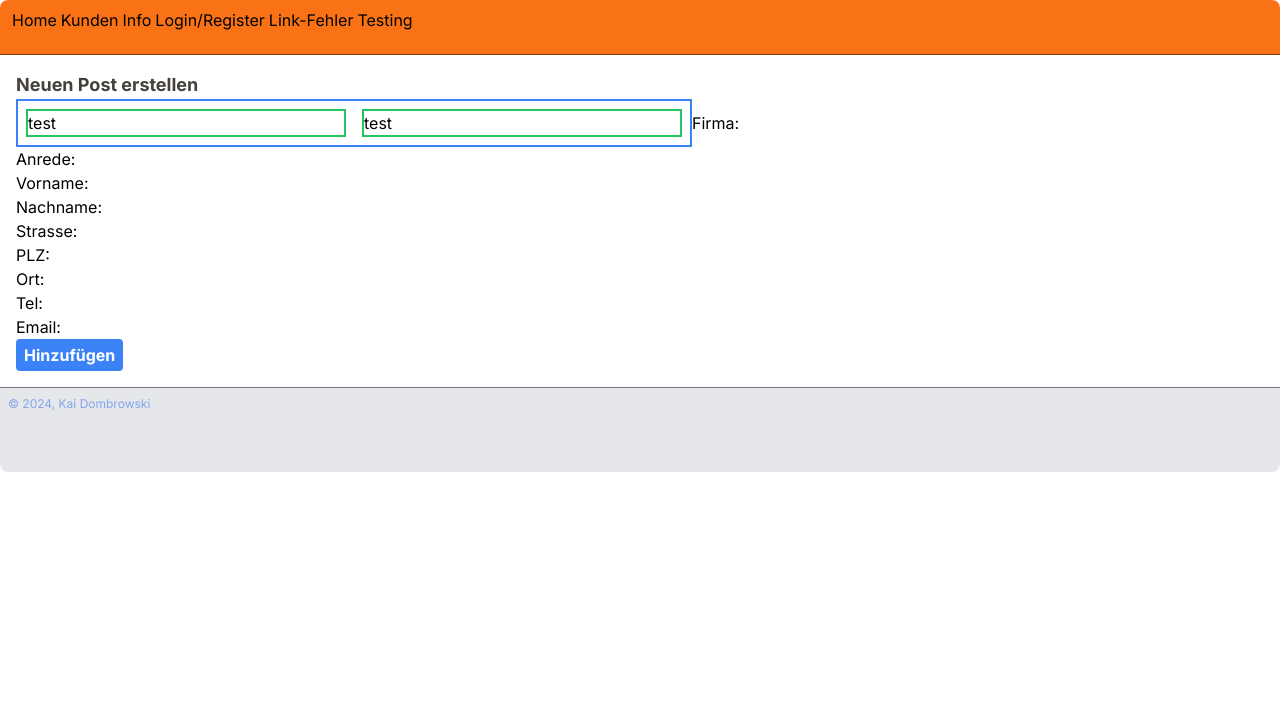
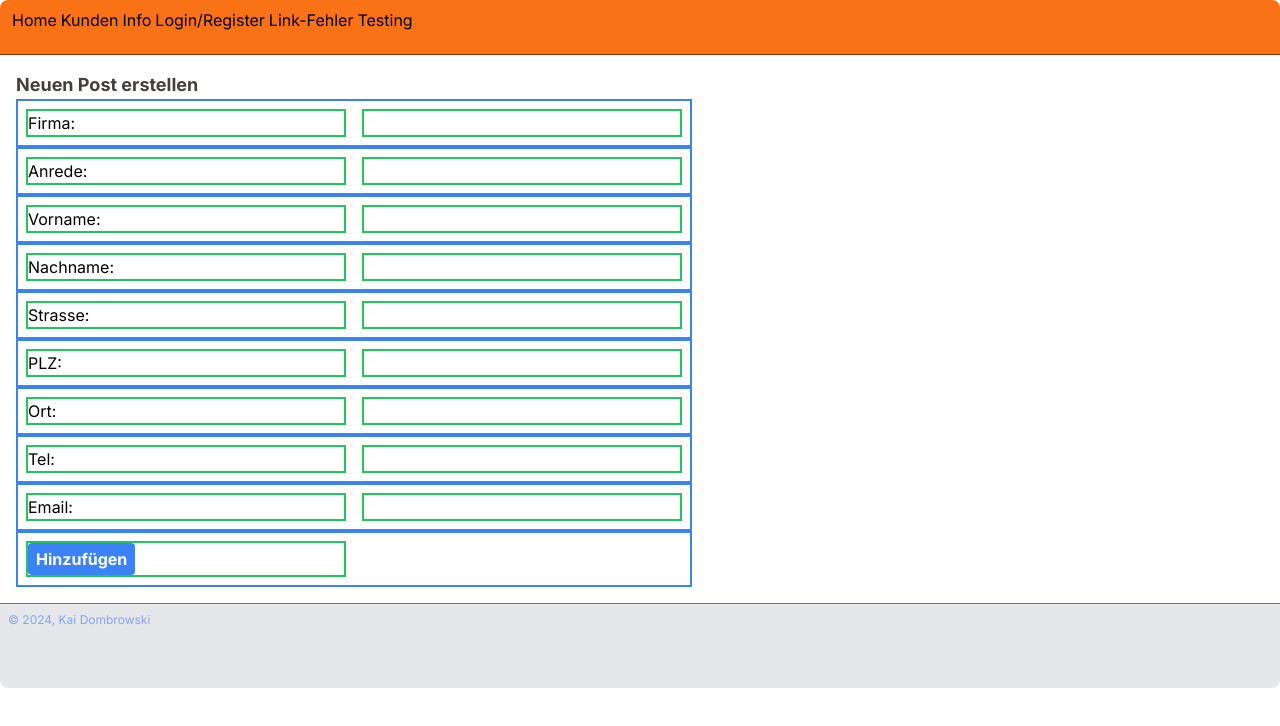
Before and after one commit to chefkoch0312/littlecrm3, a Next.js app: page /kunden/kunde/create in a window 1280 px wide. Shown: the top 726 px of the page. Built offline with nearby package versions, Linux system fonts and the light colour scheme.

Commit message:
zwischenstand im forumular

```diff
--- a/app/kunden/kunde/create/CreateForm.jsx
+++ b/app/kunden/kunde/create/CreateForm.jsx
@@ -40,94 +40,95 @@ export default function CreateForm() {
     return (
         <form onSubmit={handleSubmit} >
             <div className="columns-2 border-solid border-2 border-blue-500 p-2 w-auto inline-block">
-                <div className="border-solid border-2 border-green-500 w-80">test</div>
-                <div className="border-solid border-2 border-green-500 w-80">test</div>
-            </div>
-            <label>
-                <span>Firma:</span>
-                <input
+                <div className="border-solid border-2 border-green-500 w-80">Firma:</div>
+                <div className="border-solid border-2 border-green-500 w-80"><input
                     required
                     type="text"
                     onChange={(e) => setFirma(e.target.value)}
                     value={firma}
-                />
-            </label><br />
-            <label>
-                <span>Anrede:</span>
-                <input
+                /></div>
+            </div>
+            <div className="columns-2 border-solid border-2 border-blue-500 p-2 w-auto inline-block">
+                <div className="border-solid border-2 border-green-500 w-80">Anrede:</div>
+                <div className="border-solid border-2 border-green-500 w-80"><input
                     required
                     type="text"
                     onChange={(e) => setAnrede(e.target.value)}
                     value={anrede}
-                />
-            </label><br />
-            <label>
-                <span>Vorname:</span>
-                <input
+                /></div>
+            </div>
+            <div className="columns-2 border-solid border-2 border-blue-500 p-2 w-auto inline-block">
+                <div className="border-solid border-2 border-green-500 w-80">Vorname:</div>
+                <div className="border-solid border-2 border-green-500 w-80"><input
                     required
                     type="text"
                     onChange={(e) => setVorname(e.target.value)}
                     value={vorname}
-                />
-            </label><br />
-            <label>
-                <span>Nachname:</span>
-                <input
+                /></div>
+            </div>
+            <div className="columns-2 border-solid border-2 border-blue-500 p-2 w-auto inline-block">
+                <div className="border-solid border-2 border-green-500 w-80">Nachname:</div>
+                <div className="border-solid border-2 border-green-500 w-80"><input
                     required
                     type="text"
                     onChange={(e) => setNachname(e.target.value)}
                     value={nachname}
-                />
-            </label><br />
-            <label>
-                <span>Strasse:</span>
-                <input
+                /></div>
+            </div>
+            <div className="columns-2 border-solid border-2 border-blue-500 p-2 w-auto inline-block">
+                <div className="border-solid border-2 border-green-500 w-80">Strasse:</div>
+                <div className="border-solid border-2 border-green-500 w-80"><input
                     required
                     type="text"
                     onChange={(e) => setStrasse(e.target.value)}
                     value={strasse}
-                />
-            </label><br />
-            <label>
-                <span>PLZ:</span>
-                <input
+                /></div>
+            </div>
+            <div className="columns-2 border-solid border-2 border-blue-500 p-2 w-auto inline-block">
+                <div className="border-solid border-2 border-green-500 w-80">PLZ:</div>
+                <div className="border-solid border-2 border-green-500 w-80"><input
                     required
                     type="text"
                     onChange={(e) => setPLZ(e.target.value)}
                     value={plz}
-                />
-            </label><br />
-            <label>
-                <span>Ort:</span>
-                <input
+                /></div>
+            </div>
+            <div className="columns-2 border-solid border-2 border-blue-500 p-2 w-auto inline-block">
+                <div className="border-solid border-2 border-green-500 w-80">Ort:</div>
+                <div className="border-solid border-2 border-green-500 w-80"><input
                     required
                     type="text"
                     onChange={(e) => setOrt(e.target.value)}
                     value={ort}
-                />
-            </label><br />
-            <label>
-                <span>Tel:</span>
-                <input
+                /></div>
+            </div>
+            <div className="columns-2 border-solid border-2 border-blue-500 p-2 w-auto inline-block">
+                <div className="border-solid border-2 border-green-500 w-80">Tel:</div>
+                <div className="border-solid border-2 border-green-500 w-80"><input
                     required
                     type="text"
                     onChange={(e) => setTel(e.target.value)}
                     value={tel}
-                />
-            </label><br />
-            <label>
-                <span>Email:</span>
-                <input
+                /></div>
+            </div>
+            <div className="columns-2 border-solid border-2 border-blue-500 p-2 w-auto inline-block">
+                <div className="border-solid border-2 border-green-500 w-80">Email:</div>
+                <div className="border-solid border-2 border-green-500 w-80"><input
                     required
                     type="text"
                     onChange={(e) => setEmail(e.target.value)}
                     value={email}
-                />
-            </label><br />
-            <button className="btn btn-blue" disabled={isLoading} >
-                {isLoading && <span>Speichern...</span>}
-                {!isLoading && <span>Hinzufügen</span>}
-            </button>
-        </form>
+                /></div>
+            </div>
+
+            <div className="columns-2 border-solid border-2 border-blue-500 p-2 w-auto inline-block">
+                <div className="border-solid border-2 border-green-500 w-80">
+                    <button className="btn btn-blue" disabled={isLoading} >
+                        {isLoading && <span>Speichern...</span>}
+                        {!isLoading && <span>Hinzufügen</span>}
+                    </button>
+                </div>
+            </div>
+        </form >
     )
 }
--- a/app/kunden/page.jsx
+++ b/app/kunden/page.jsx
@@ -4,7 +4,7 @@ import Link from 'next/link'
 let mySearch = "";
 
 async function getData() {
-    await new Promise(resolve => setTimeout(resolve, 5000));
+    // await new Promise(resolve => setTimeout(resolve, 5000));
 
     // throw new Error('Simulierter Fehler beim Abrufen der Kunden-Daten');
 
--- a/app/testing/page.jsx
+++ b/app/testing/page.jsx
@@ -2,9 +2,15 @@ import React from 'react'
 
 export default function page() {
     return (
-        <div className="columns-2 border-solid border-2 border-blue-500 p-2 w-auto inline-block">
-            <div className="border-solid border-2 border-green-500 w-80">test</div>
-            <div className="border-solid border-2 border-green-500 w-80">test</div>
-        </div>
+        <>
+            <div className="columns-2 border-solid border-2 border-blue-500 p-2 w-auto inline-block">
+                <div className="border-solid border-2 border-green-500 w-80">test1</div>
+                <div className="border-solid border-2 border-green-500 w-80">test2</div>
+            </div>
+            <div className="columns-2 border-solid border-2 border-blue-500 p-2 w-auto inline-block">
+                <div className="border-solid border-2 border-green-500 w-80">test3</div>
+                <div className="border-solid border-2 border-green-500 w-80">test4</div>
+            </div>
+        </>
     )
 }
```
